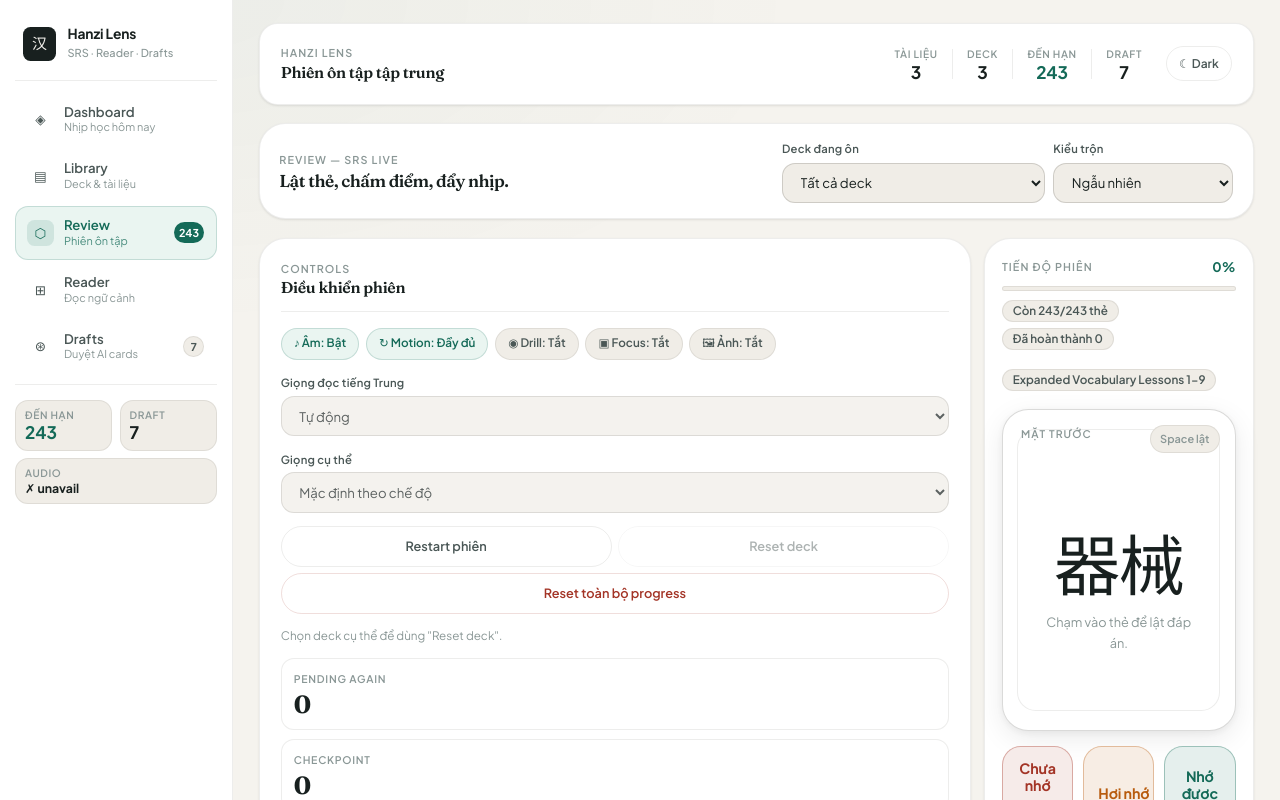
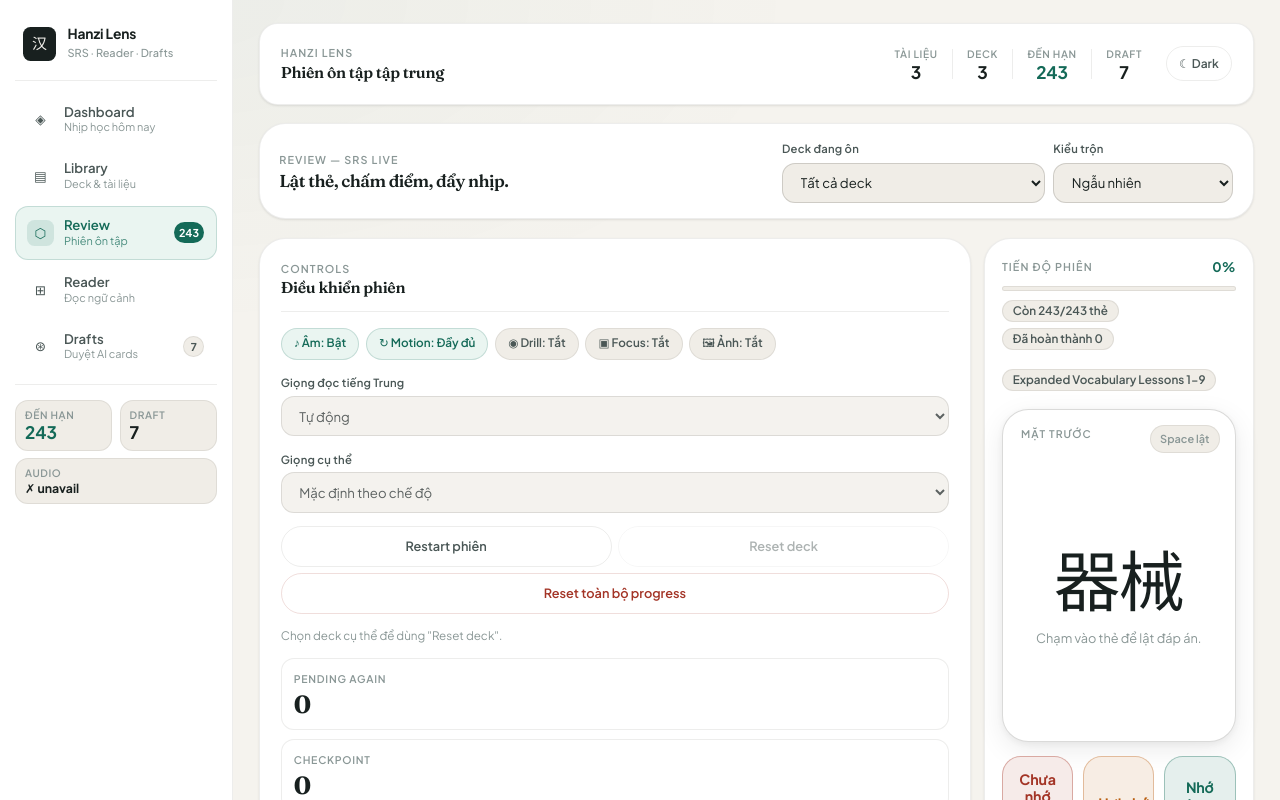
Before and after one commit to Fitruong02/ChineseLearning, a React (Vite) app in the folder web/: page / in a window 1280 px wide. Both pictures are taken after a click on the button "Bắt đầu ôn ngay". Shown: the top 800 px of the page. Built offline with nearby package versions, Linux system fonts and the light colour scheme.

Commit message:
Stabilize flashcard frame and add persistent focus-exit button

```diff
--- a/web/src/components/ReviewView.tsx
+++ b/web/src/components/ReviewView.tsx
@@ -639,6 +639,15 @@ export const ReviewView = ({
 
   return (
     <section className={`view ${immersiveMode ? 'review-focus-mode' : ''}`}>
+      {immersiveMode && (
+        <button
+          type="button"
+          className="focus-exit-button"
+          onClick={onToggleImmersive}
+        >
+          Thoát focus
+        </button>
+      )}
       {/* Header */}
       <div className={`review-header ${immersiveMode ? 'panel' : 'panel'}`}>
         <div className="review-header__lead">
--- a/web/src/index.css
+++ b/web/src/index.css
@@ -1309,6 +1309,30 @@ h2, h3, h4 { margin: 0; line-height: 1.15; }
 
 .review-side { display: grid; gap: 0.85rem; }
 
+.focus-exit-button {
+  position: fixed;
+  top: 0.85rem;
+  right: 1rem;
+  z-index: 40;
+  display: inline-flex;
+  align-items: center;
+  justify-content: center;
+  padding: 0.5rem 0.85rem;
+  border-radius: var(--r-full);
+  border: 1px solid var(--border-strong);
+  background: var(--surface);
+  color: var(--text);
+  font-size: 0.8rem;
+  font-weight: 700;
+  box-shadow: var(--shadow-md);
+}
+
+.focus-exit-button:hover {
+  transform: none;
+  border-color: var(--jade-border);
+  color: var(--jade);
+}
+
 .review-header {
   display: flex;
   align-items: center;
@@ -1436,7 +1460,8 @@ h2, h3, h4 { margin: 0; line-height: 1.15; }
   position: relative;
   width: 100%;
   min-height: 21.5rem;
-  padding: 0.95rem;
+  height: 22.2rem;
+  padding: 0.9rem;
   border-radius: var(--r-xl);
   background: var(--surface);
   border: 1px solid var(--border-strong);
@@ -1501,7 +1526,7 @@ h2, h3, h4 { margin: 0; line-height: 1.15; }
 .flashcard-scene {
   display: grid;
   width: 100%;
-  min-height: 18.8rem;
+  height: 100%;
   transform-style: preserve-3d;
   transition: transform 460ms cubic-bezier(0.3, 0.8, 0.3, 1);
 }
@@ -1521,10 +1546,12 @@ h2, h3, h4 { margin: 0; line-height: 1.15; }
   align-items: center;
   justify-content: center;
   gap: 0.65rem;
-  padding: 1.95rem 1.2rem 1.1rem;
+  padding: 1.75rem 1rem 0.9rem;
   border-radius: var(--r-lg);
   backface-visibility: hidden;
-  border: 1px solid var(--border);
+  border: none;
+  height: 100%;
+  overflow: hidden;
 }
 
 .flashcard-face h3 {
@@ -1538,14 +1565,14 @@ h2, h3, h4 { margin: 0; line-height: 1.15; }
 }
 
 .flashcard-face--front {
-  background: var(--surface);
+  background: transparent;
 }
 
 .flashcard-face--back {
-  background: var(--surface);
+  background: transparent;
   transform: rotateY(180deg);
   justify-content: flex-start;
-  padding-top: 1.5rem;
+  padding-top: 1.35rem;
 }
 
 .flashcard-status-line {
@@ -1568,6 +1595,8 @@ h2, h3, h4 { margin: 0; line-height: 1.15; }
   width: 100%;
   display: grid;
   gap: 0.52rem;
+  overflow: auto;
+  padding-right: 0.2rem;
 }
 
 .answer-sheet h3 {
@@ -2136,6 +2165,7 @@ h2, h3, h4 { margin: 0; line-height: 1.15; }
   .session-summary__stats { grid-template-columns: repeat(2, 1fr); }
   .review-header { flex-direction: column; align-items: stretch; }
   .review-header-controls { justify-content: flex-start; }
+  .flashcard-surface { height: 20.5rem; min-height: 20.5rem; }
   .flashcard-scene { min-height: 16.8rem; }
   .answer-grid { grid-template-columns: 1fr; }
   .hero-panel { padding: 1.25rem; }
```
